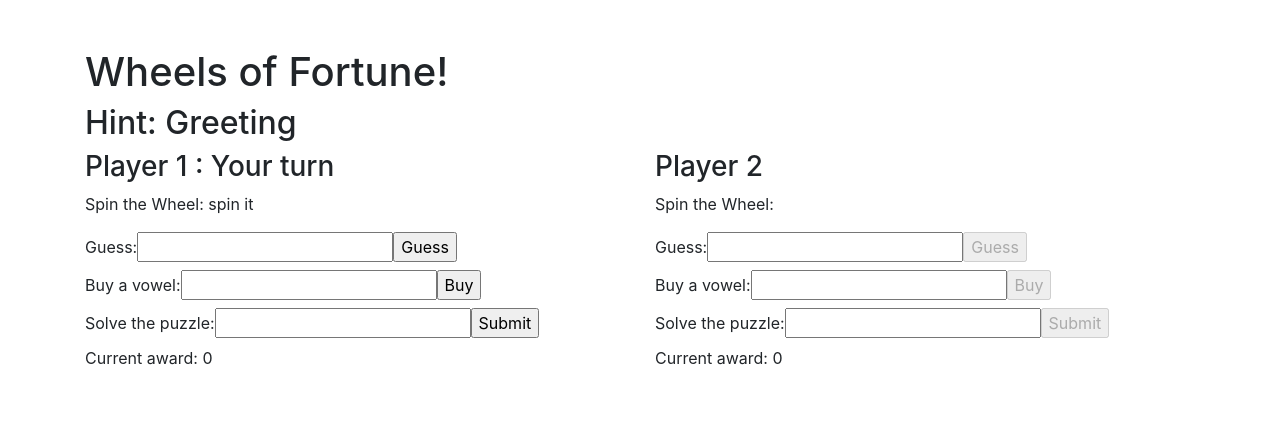
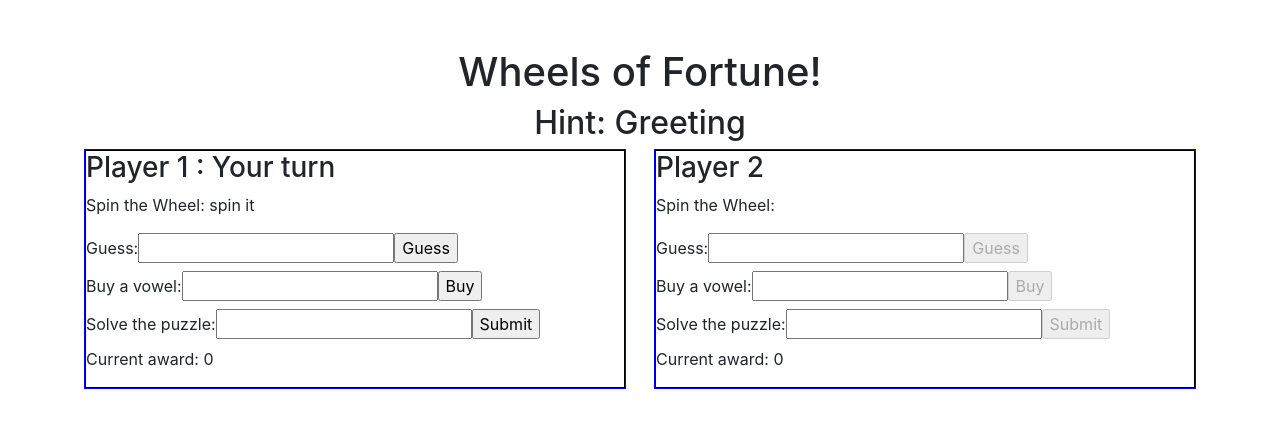
Before and after one commit to amarantini/Wheels_of_Fortune, a React (Create React App) app in the folder javascript/: page / in a window 1280 px wide. Shown: the top 428 px of the page. Built offline with nearby package versions, Linux system fonts and the light colour scheme.

Commit message:
qh - update App.css

```diff
--- a/javascript/src/main/App.css
+++ b/javascript/src/main/App.css
@@ -1,3 +1,34 @@
+.game {
+
+}
+
+.game-board {
+
+}
+
+.game-player{
+
+}
+
+.player1 {
+  border: 1px solid black;
+  outline-style: solid;
+  outline-color: blue;
+  outline-width: thin;
+}
+
+.player2 {
+  border: 1px solid black;
+  outline-style: solid;
+  outline-color: blue;
+  outline-width: thin;
+}
+
+.game-result {
+
+}
+
+
 .App-logo {
   height: 40vmin;
   pointer-events: none;
--- a/javascript/src/main/components/Game.jsx
+++ b/javascript/src/main/components/Game.jsx
@@ -247,9 +247,9 @@ class Game extends React.Component {
       }
       return (
         <div className="game">
-            <h1>Wheels of Fortune!</h1>
-            <div className="game-board">
-                <h2>Hint: {this.hint}</h2>
+            <h1 style={{textAlign: 'center'}}>Wheels of Fortune!</h1>
+            <div className="game-board" >
+                <h2 style={{textAlign: 'center'}}>Hint: {this.hint}</h2>
 
             </div>
             <div className="game-player">
@@ -365,7 +365,7 @@ class Game extends React.Component {
             </div>
 
             <div classname="game-result">
-                <p>{status}</p>
+                <h3>{status}</h3>
             </div>
         </div>
       );
```
